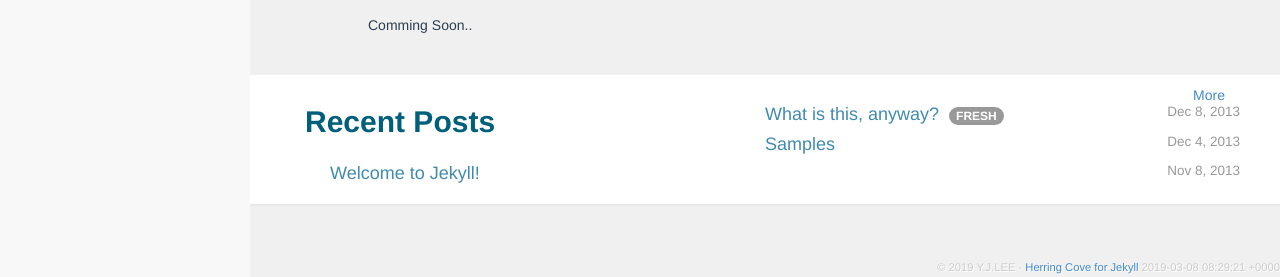
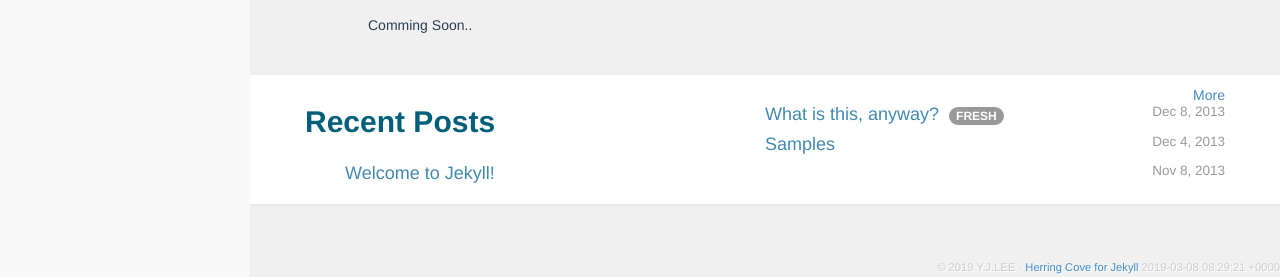
Before and after one commit to yujungL/yujungL.github.io, a Jekyll site: the page built from index.html, in a window 1280 px wide and 900 px high, scrolled down 219 px. Shown: the part 620-897 px from the top of the window. Built offline with Jekyll 4.4.1, drawn with Linux system fonts in a browser that asks for light colours; nearby versions of some CDN libraries; Markdown is read by kramdown in place of the engine named in the settings.

Commit message:
Update index.html

```diff
--- a/index.html
+++ b/index.html
@@ -8,6 +8,7 @@ title: Y.J.LEE
 <div class="recent-posts">
   <div class="col-md-6"><h2>Recent Posts<h2></div>
   <div class="col-md-6"><a href="{{ site.baseurl }}/list.html" class="pull-right">More</a></div>
+  <div class="col-md-12">
   {% for post in site.posts limit: 3 %}
     {% if forloop.first %}
       {% assign add_class = 'most-recent' %}
@@ -33,8 +34,6 @@ title: Y.J.LEE
     {% assign add_class = '' %}
     {% assign fresh_tag = '' %}
   {% endfor %}
-  <ul>
-
-  </ul>
+  </div>
 </div>
 {% endif %}
```
